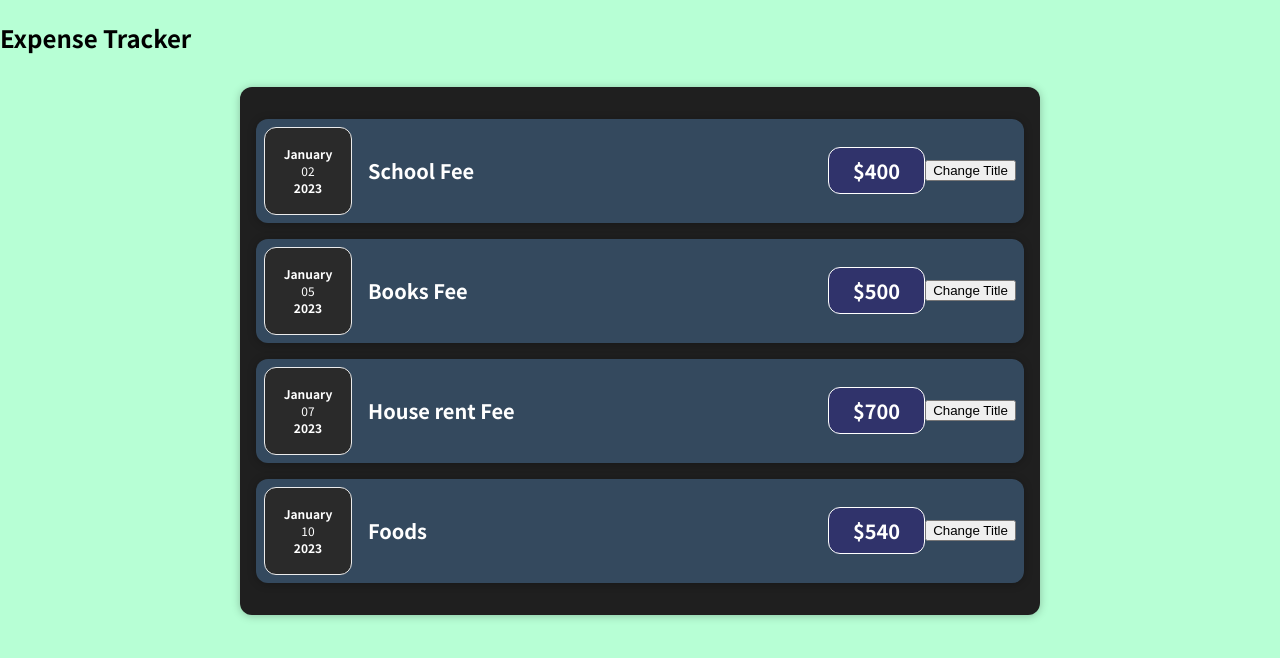
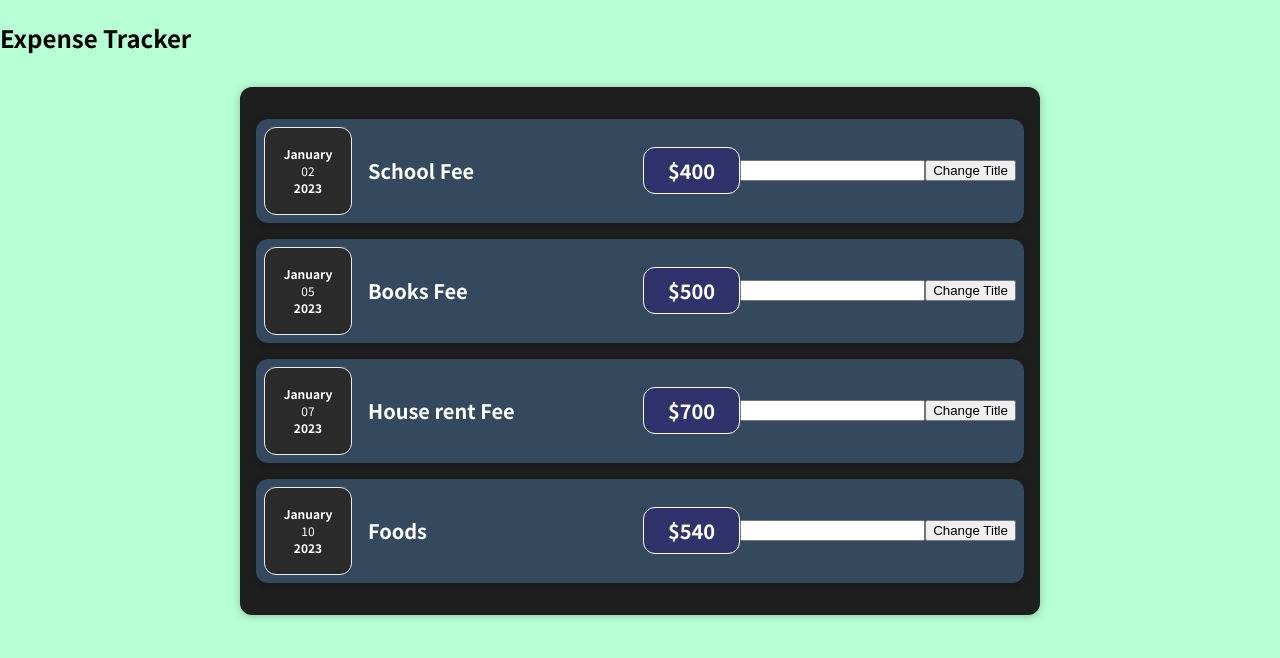
Before and after one commit to Muktar16/ExpenseTracker, a React (Create React App) app: page / in a window 1280 px wide. Shown: the top 658 px of the page. Built offline with nearby package versions, Linux system fonts and the light colour scheme.

Commit message:
handling event in react

```diff
--- a/src/components/Expenses/ExpenseItem.js
+++ b/src/components/Expenses/ExpenseItem.js
@@ -5,10 +5,14 @@
 
 const ExpenseItem = (props)=>{
 
+    const [newTitle, setNewTitle] = useState("");
     const [title, setTitle] = useState(props.title);
 
     const clickHandler = ()=>{
-        setTitle("New title..")
+        setTitle(newTitle)
+    }
+    const changeHandler = (event)=>{
+        setNewTitle(event.target.value);
     }
 
     return(
@@ -18,6 +22,7 @@
                 <h2>{title}</h2>
                 <div className="expense-item_price">${props.amount}</div>
             </div>
+            <input type="text" value={newTitle} onChange={changeHandler}/>
             <button onClick={clickHandler}>Change Title</button>
         </Card>
     )
```
